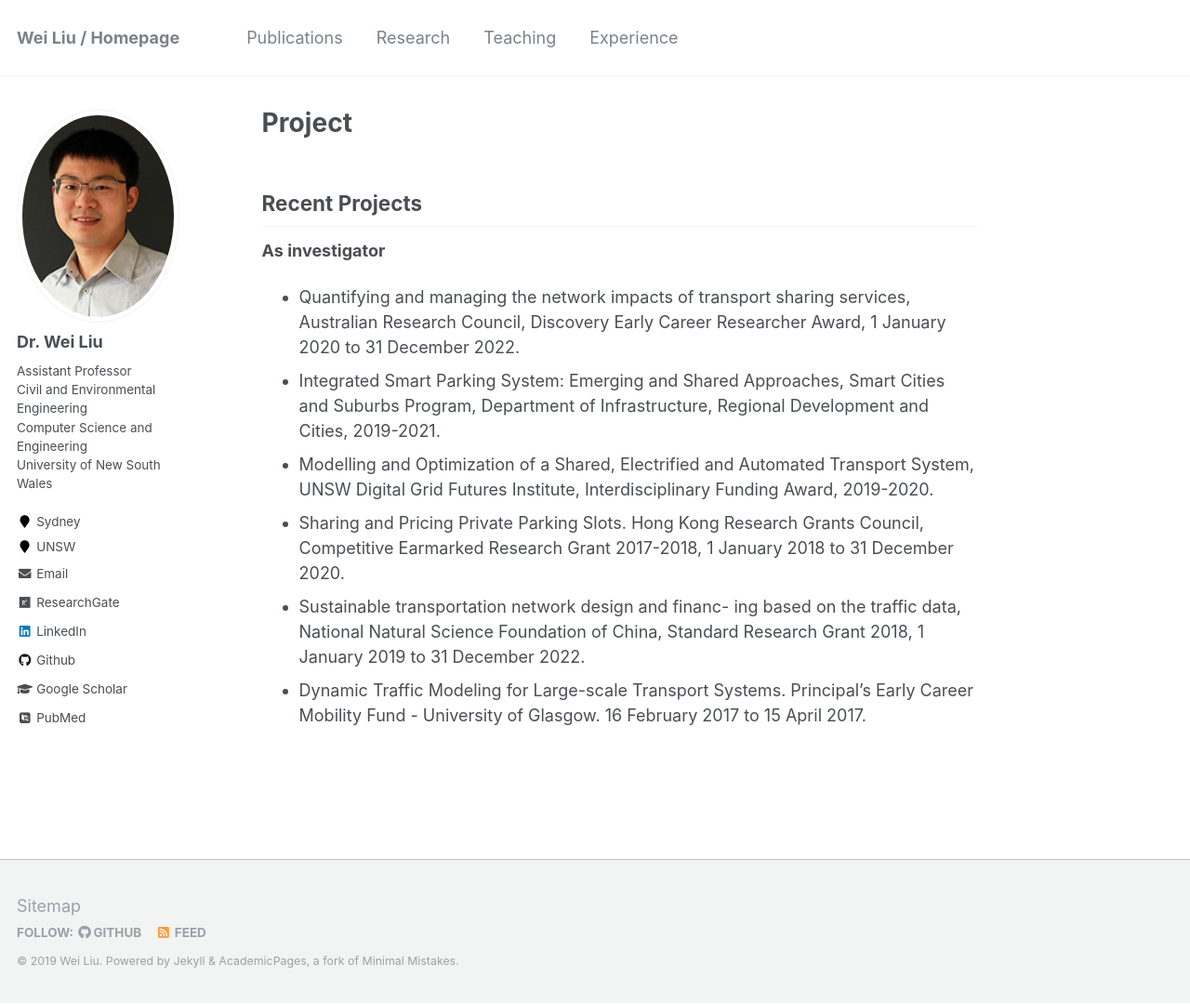
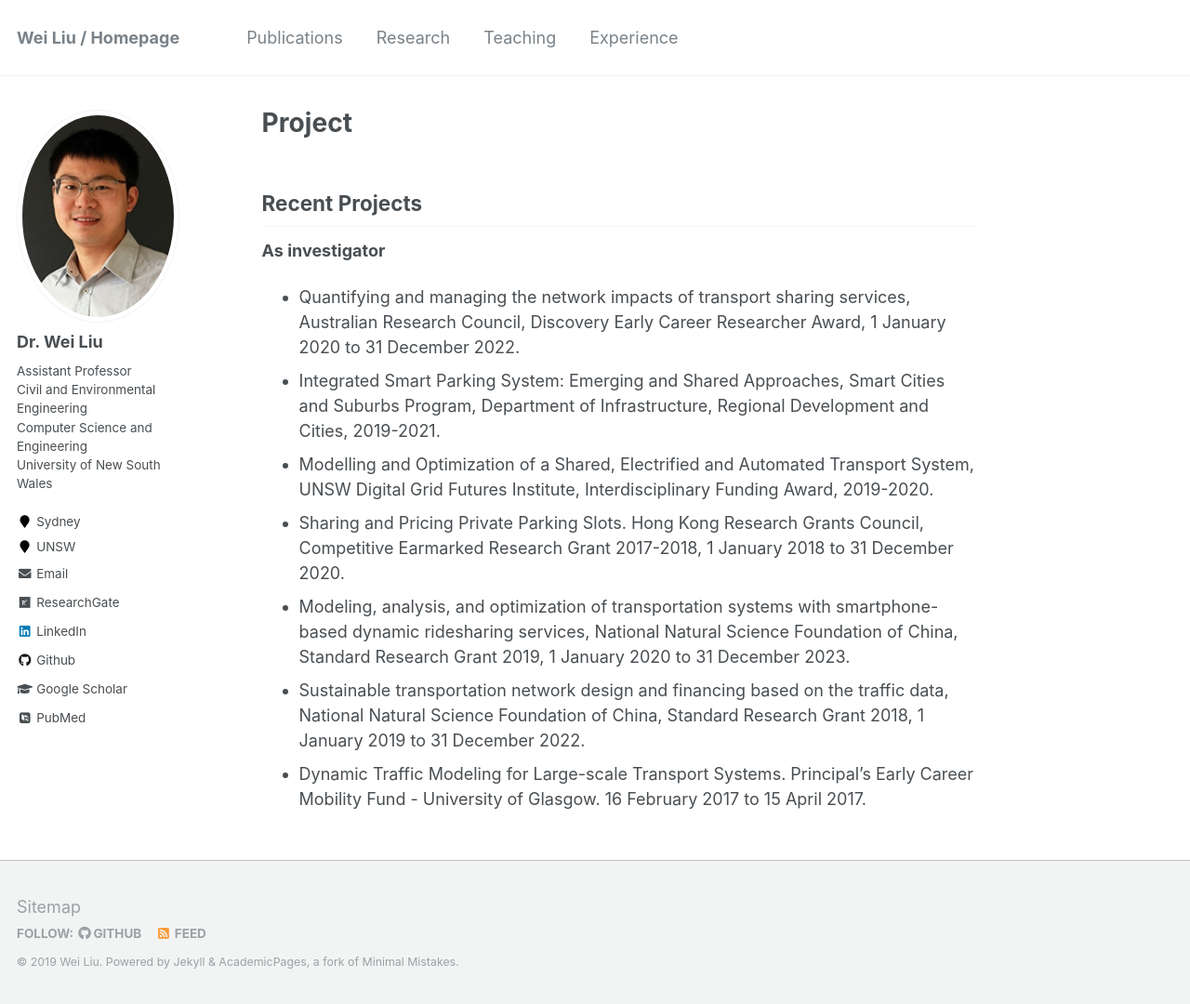
Before and after one commit to weiliu2016/weiliu2016.github.io, a Jekyll site: the page built from _pages/project.md, in a window 1280 px wide and 1080 px high. Shown: the whole window at 93% size. Built offline with Jekyll 4.4.1, drawn with Linux system fonts in a browser that asks for light colours; some web fonts are replaced.

Commit message:
Update project.md

```diff
--- a/_pages/project.md
+++ b/_pages/project.md
@@ -13,5 +13,6 @@ Recent Projects
 * Integrated Smart Parking System: Emerging and Shared Approaches, Smart Cities and Suburbs Program, Department of Infrastructure, Regional Development and Cities, 2019-2021.
 * Modelling and Optimization of a Shared, Electrified and Automated Transport System, UNSW Digital Grid Futures Institute, Interdisciplinary Funding Award, 2019-2020.
 * Sharing and Pricing Private Parking Slots. Hong Kong Research Grants Council, Competitive Earmarked Research Grant 2017-2018, 1 January 2018 to 31 December 2020.
-* Sustainable transportation network design and financ- ing based on the traffic data, National Natural Science Foundation of China, Standard Research Grant 2018, 1 January 2019 to 31 December 2022.
+* Modeling, analysis, and optimization of transportation systems with smartphone-based dynamic ridesharing services, National Natural Science Foundation of China, Standard Research Grant 2019, 1 January 2020 to 31 December 2023.
+* Sustainable transportation network design and financing based on the traffic data, National Natural Science Foundation of China, Standard Research Grant 2018, 1 January 2019 to 31 December 2022.
 * Dynamic Traffic Modeling for Large-scale Transport Systems. Principal’s Early Career Mobility Fund - University of Glasgow. 16 February 2017 to 15 April 2017.
```
